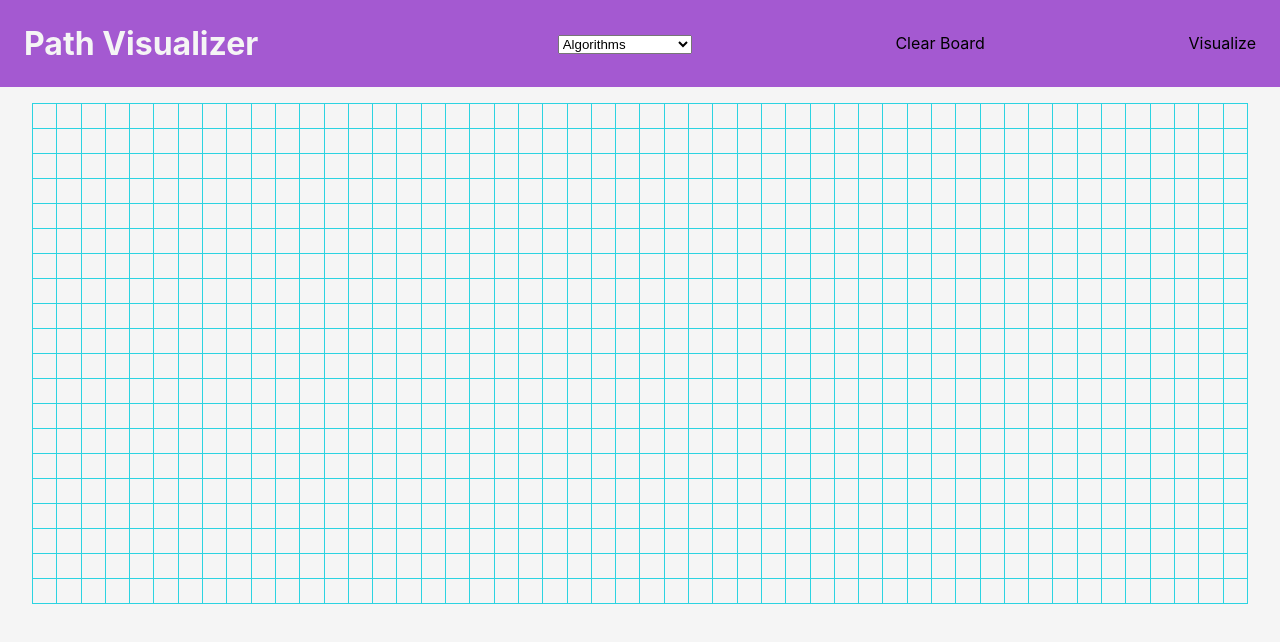
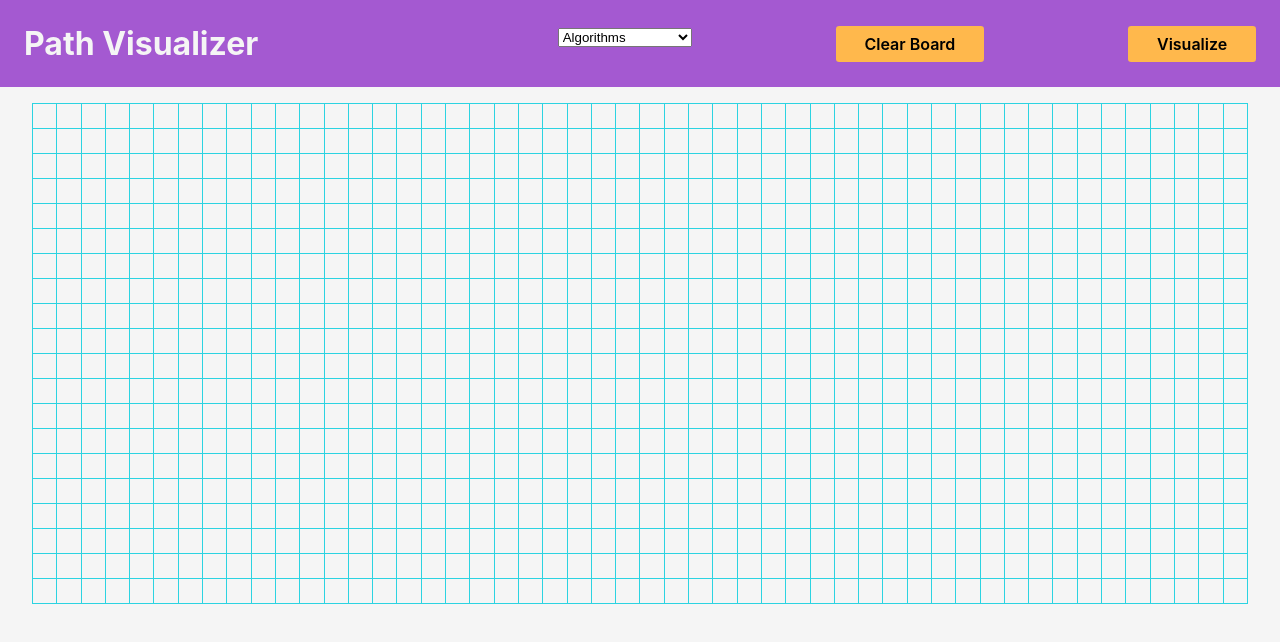
Before and after one commit to Luvjeet/Path-Visualizer, a React (Vite) app: page / in a window 1280 px wide. Shown: the top 642 px of the page. Built offline with nearby package versions, Linux system fonts and the light colour scheme.

Commit message:
feat: changes

```diff
--- a/src/App.tsx
+++ b/src/App.tsx
@@ -1,13 +1,24 @@
+import { useState } from "react";
 import Navbar from "./components/common/Navbar";
 import Board from "./components/Board";
 
 function App() {
-    return (
-        <>
-            <Navbar />
-            <Board />
-        </>
-    );
+  const rows = 20;
+  const cols = 50;
+  const defaultNode = {
+    isWall: false,
+    isVisited: false,
+  };
+  const [board, setBoard] = useState<Object[][]>(
+    Array.from({ length: rows }, () => Array(cols).fill(defaultNode))
+  );
+
+  return (
+    <>
+      <Navbar />
+      <Board setBoard={setBoard} board={board} />
+    </>
+  );
 }
 
 export default App;
--- a/src/components/Board.tsx
+++ b/src/components/Board.tsx
@@ -1,23 +1,26 @@
-import { ReactElement } from "react";
+import React, { ReactElement } from "react";
 import "../styles/Board.css";
 import Cell from "./Cell";
 
-function Board() {
+type Props = {
+  board: Array<Array<Object>>;
+  setBoard: React.Dispatch<React.SetStateAction<Object[][]>>;
+};
 
+function Board({ setBoard, board }: Props) {
   let rows: ReactElement[] = [];
 
   for (let i = 0; i < 20; i++) {
     const cells: ReactElement[] = [];
 
     for (let j = 0; j < 50; j++) {
-            cells.push(<Cell key={i + j} />)
+      cells.push(<Cell key={i + j} vertex={i + j} setBoard={setBoard} />);
     }
     rows.push(<tr key={i}>{cells}</tr>);
   }
 
   return (
     <div className="board-container">
-
       <table>
         <tbody>{rows}</tbody>
       </table>
--- a/src/components/Cell.tsx
+++ b/src/components/Cell.tsx
@@ -1,8 +1,18 @@
+import { Dispatch, SetStateAction } from "react";
 import "../styles/Cell.css";
 
+function handleClick(vertex: number) {
+  console.log(vertex);
+}
 
-function Cell() {
-    return (<td className="node"></td>);
+function Cell({
+  setBoard,
+  vertex,
+}: {
+  setBoard: Dispatch<SetStateAction<Object[][]>>;
+  vertex: number;
+}) {
+  return <td className="node" onClick={() => handleClick(vertex)}></td>;
 }
 
 export default Cell;
--- a/src/components/common/Navbar.tsx
+++ b/src/components/common/Navbar.tsx
@@ -13,8 +13,12 @@ function Navbar() {
               <option>Depth First Search</option>
             </select>
           </li>
-                    <li>Clear Board</li>
-                    <li>Visualize</li>
+          <li>
+            <button className="nav-btn">Clear Board</button>
+          </li>
+          <li>
+            <button className="nav-btn">Visualize</button>
+          </li>
         </ul>
       </nav>
     </>
--- a/src/styles/Cell.css
+++ b/src/styles/Cell.css
@@ -1,5 +1,12 @@
 .node {
-    height: 25px;
-    width: 25px;
-    border: 1px solid #2CD3E1;
+  height: 25px;
+  width: 25px;
+  border: 1px solid #2cd3e1;
 }
+
+.wall {
+  height: 25px;
+  width: 25px;
+  border: 1px solid #2cd3e1;
+  background-color: #000000;
+}
--- a/src/styles/Navbar.css
+++ b/src/styles/Navbar.css
@@ -1,5 +1,5 @@
 nav {
-    background: #A459D1;
+  background: #a459d1;
   display: flex;
   width: 100%;
   justify-content: space-between;
@@ -8,13 +8,23 @@ nav {
 
   > h2 {
     font-size: 2em;
-        color:#f5f5f5;
+    color: #f5f5f5;
   }
 }
 
 .nav-list {
-    flex:.7;
+  flex: 0.7;
   display: flex;
   list-style: none;
   justify-content: space-between;
 }
+
+.nav-btn {
+  all: unset;
+  background-color: #ffb84c;
+  padding: 0.5em 1.8em;
+  font-size: 1em;
+  font-weight: 600;
+  cursor: pointer;
+  border-radius: 0.2em;
+}
--- a/tsconfig.json
+++ b/tsconfig.json
@@ -12,7 +12,7 @@
     "resolveJsonModule": true,
     "isolatedModules": true,
     "noEmit": true,
-    "jsx": "react-jsx",
+    "jsx": "preserve",
 
     /* Linting */
     "strict": true,
```
Also changed, not shown: src/main.tsx (+7 -7 lines), src/styles/Board.css (+4 -4 lines). Lines whose indentation alone changed are shown as unchanged.
